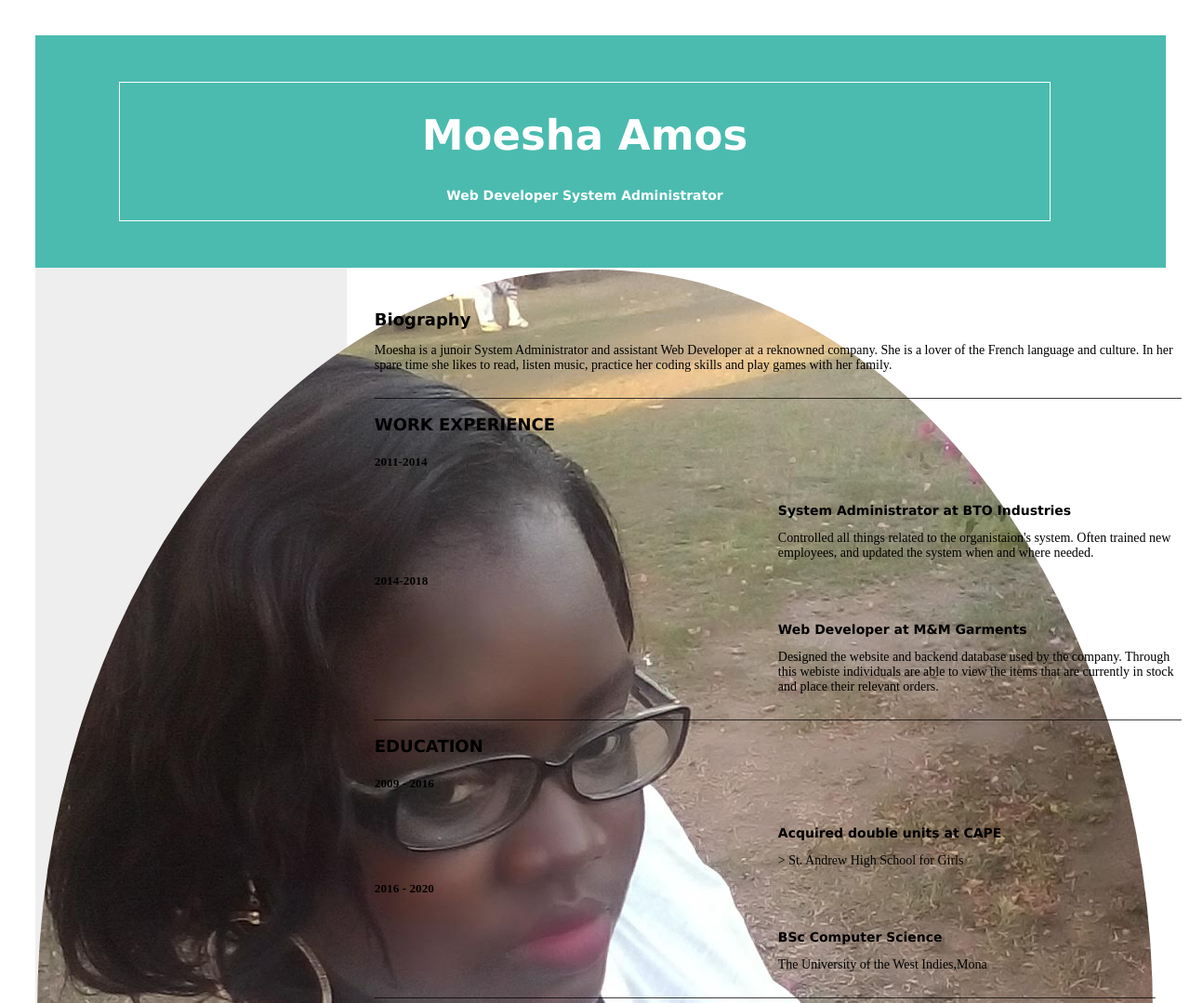
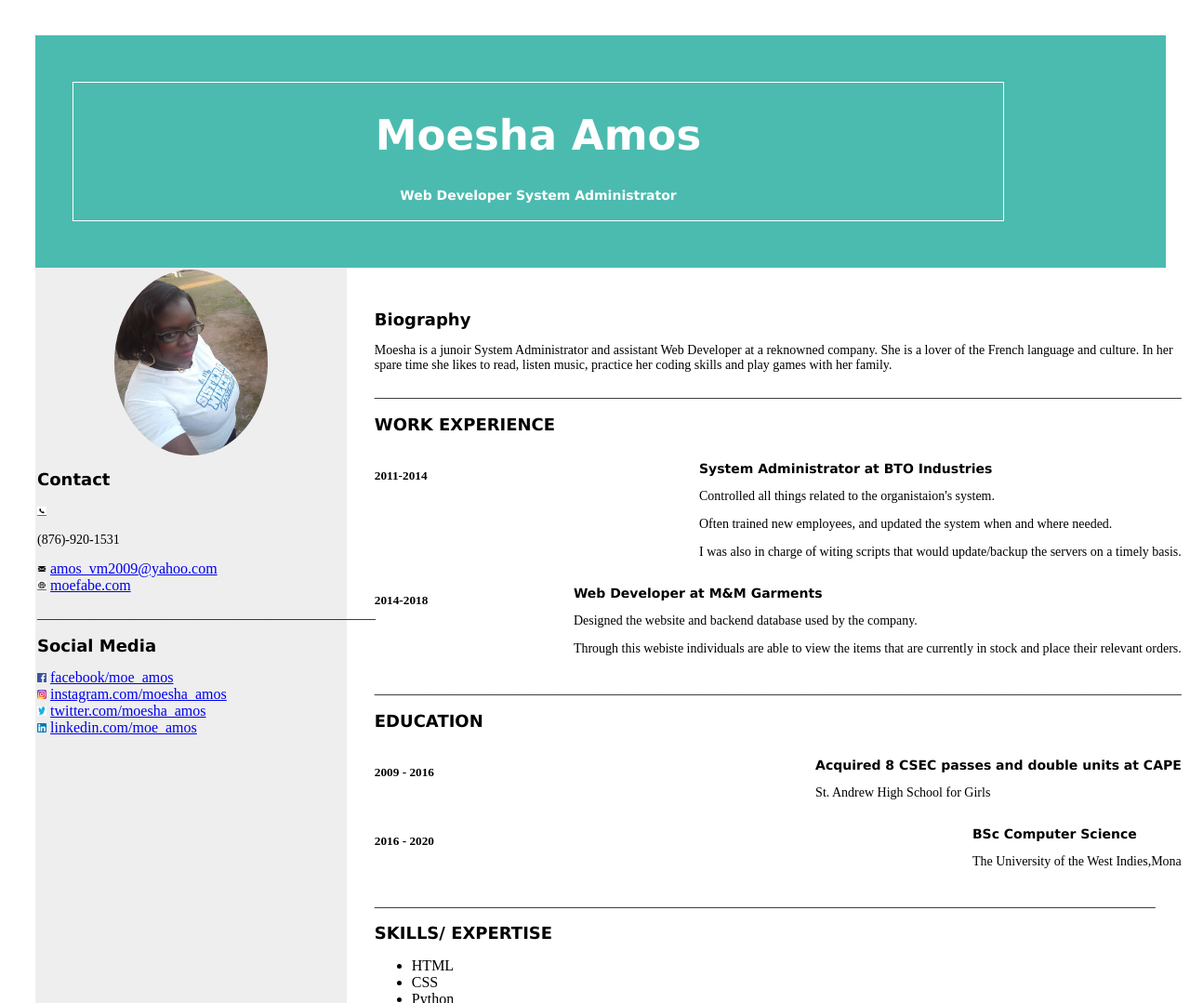
Before and after one commit to moe-moe101/moe-moe101.github.io, a plain HTML site: page index.html in a window 1280 px wide. Shown: the top 1079 px of the page at 93% size. Drawn offline with Linux system fonts and the light colour scheme.

Commit message:
almost perfect

```diff
--- a/index.html
+++ b/index.html
@@ -22,39 +22,39 @@
         <div id = "main">
         <div id ="sidebar">
                 <!--<div id ="pic">-->
-                    <img src="me.jpg" alt="picture of moesha"  >
+                    <img src="me.jpg" alt="picture of moesha" id="me" >
                 <!--</div>-->
                 <h2 id ="contact"> Contact </h2>
 
-                <img src="phone.jpg"  class="clr" width="10" height="10"/>
+                <img src="phone.jpg" class="icon" alt="picture of phone"/>
                 <!--<div class = "info">-->
                     <p> (876)-920-1531 </p>
                 <!--</div>-->
-                <img src="mail.png" class="clr" width="10" height="10"/>
+                <img src="mail.png" class="icon" alt="picture of an evenlope"/>
                 <!--<div class ="info">-->
                     <a href ="mailto:amos_vm2009@yahoo.com? subject =Info2180&body ="Message"> amos_vm2009@yahoo.com </a>
                 <!---</div>--->
                 <br>
-                <img src="web.jpg" class="clr" width ="10" height ="10" />
+                <img src="web.jpg" class="icon" alt="picture of a web icon"/>
                 <!--<div class ="info">-->
                     <a href="https//www.moefabe.com" target="_self"> moefabe.com </a>
                 <!--</div>-->
                 <p>____________________________________________________</p>
                 <div class ="clr">
                     <h2 id="social"> Social Media </h2>
-                    <img src="fb.png" width ="10" height="10"/>
+                    <img src="fb.png" class="icon" alt="facebook.icon"/>
                     <!--<div class="info"> -->
                         <a href ="https://www.facebook.com/moesha.amos" target = "_self"> facebook/moe_amos </a>
                     <!---</div> --->
                     <br>
-                    <img src="instagram.png" class="clr" width="10" height="10"/>
+                    <img src="instagram.png" class="icon" alt="instagram icon"/>
                         <a href="https://www.instagram.com" target ="_self"> instagram.com/moesha_amos</a>
                     <br>
-                    <img src="twitter.jpg" class="clr" width="10" height="10"/>
+                    <img src="twitter.jpg" class="icon" alt="twitter icon"/>
 
                         <a href="https://twitter.com" target ="_self"> twitter.com/moesha_amos</a>
                     <br>
-                    <img src="linkedin.png" class="clr" width="10" height ="10" "/>
+                    <img src="linkedin.png" class="icon" alt="linkedin icon"/>
                     <!--<div class ="info">-->
                         <a href = "https://linkedin.com/in/moesha-amos-9a93b4129" target = "_self"> linkedin.com/moe_amos </a>
                     <!--</div>-->
@@ -76,35 +76,50 @@
                     </div>
                     <div id="work">
                         <h2> WORK EXPERIENCE </h2>
-                        <h5 class ="clr"> 2011-2014</h5>
-                        <div class="section">
+                        <div id="job1">
+                            <h5 class ="clr"> 2011-2014</h5>
+
+                        <div>
                             <h3> System Administrator at BTO Industries </h3>
-                            <p> Controlled all things related to the organistaion's system. Often trained new employees, and updated the system when and where
-                                needed.
+                            <p> Controlled all things related to the organistaion's system.</P>
+                            <p> Often trained new employees, and updated the system when and where
+                                needed.</p>
+                            <p> I was also in charge of witing scripts that would update/backup the servers on a timely basis.
                             </p>
                         </div>
-                        <h5 class ="clr"> 2014-2018 </h5>
-                        <div class="section">
+                        </div>
+
+                        <div id="job2">
+                            <h5 class ="clr"> 2014-2018 </h5>
+
+                        <div>
                             <h3> Web Developer at M&M Garments </h3>
-                            <p> Designed the website and backend database used by the company. Through this webiste individuals are able to view the items
-                                that are currently in stock and place their relevant orders.
+                            <p> Designed the website and backend database used by the company.</p>
+                            <p> Through this webiste individuals are able to view the items that are currently in stock
+                                and place their relevant orders.
                             </p>
+                        </div>
                         </div>
                         <p>____________________________________________________________________________________________________________________________</p>
                     </div>
+
                     <div id="education">
                             <h2> EDUCATION </h2>
-                            <h5 class="clr"> 2009 - 2016 </h5>
+                            <div id="edu1">
+                                <h5 class="clr"> 2009 - 2016 </h5>
 
-                            <div class="section">
-                            <h3> Acquired double units at CAPE  </h3>
-                            <p>> St. Andrew High School for Girls </p>
+                            <div>
+                                <h3> Acquired 8 CSEC passes and double units at CAPE </h3>
+                                <p> St. Andrew High School for Girls </p>
+                            </div>
                             </div>
 
-                            <h5 class="clr"> 2016 - 2020 </h5>
-                            <div class="section">
-                            <h3> BSc Computer Science </h3>
+                            <div id="edu2">
+                                <h5 class="clr"> 2016 - 2020 </h5>
+                            <div>
+                                <h3> BSc Computer Science </h3>
                                 <p> The University of the West Indies,Mona </p>
+                            </div>
                             </div>
 
                         <p> ________________________________________________________________________________________________________________________</p>
--- a/styles.css
+++ b/styles.css
@@ -45,9 +45,14 @@ h4{
 }
 
 
-#main #sidebar img{
+#me{
 	border-radius: 100%;
-
+	height: 200px;
+	width: 200px;
+	display: block;
+	margin-left: auto;
+	margin-right: auto;
+	width: 50%
 }
 
 
@@ -64,9 +69,11 @@ h4{
 
 
 }
+
+
 #header{
 	border: 1px solid;
-	width: 1000px;
+	width: 1000px;q
 	margin-left: 50px;
 	margin-right: 50px;
 	margin-top: 10px;
@@ -78,12 +85,35 @@ h4{
 
 }
 
+#job1{
+	display: flex;
+	justify-content: space-between;
+}
+
+#job2{
+	display: flex;
+	justify-content: space-between;
+
+}
+
+#edu1{
+	display: flex;
+	justify-content: space-between;
+}
+
+#edu2{
+	display: flex;
+	justify-content: space-between;
+}
+
+
 .section{
 	float: right;
 	margin: 0 1.5;
 	width: 50%;
 }
 
-.clr{
-	clear: both;
+.icon{
+	height: 10px;
+	width: 10px;
 }
```
